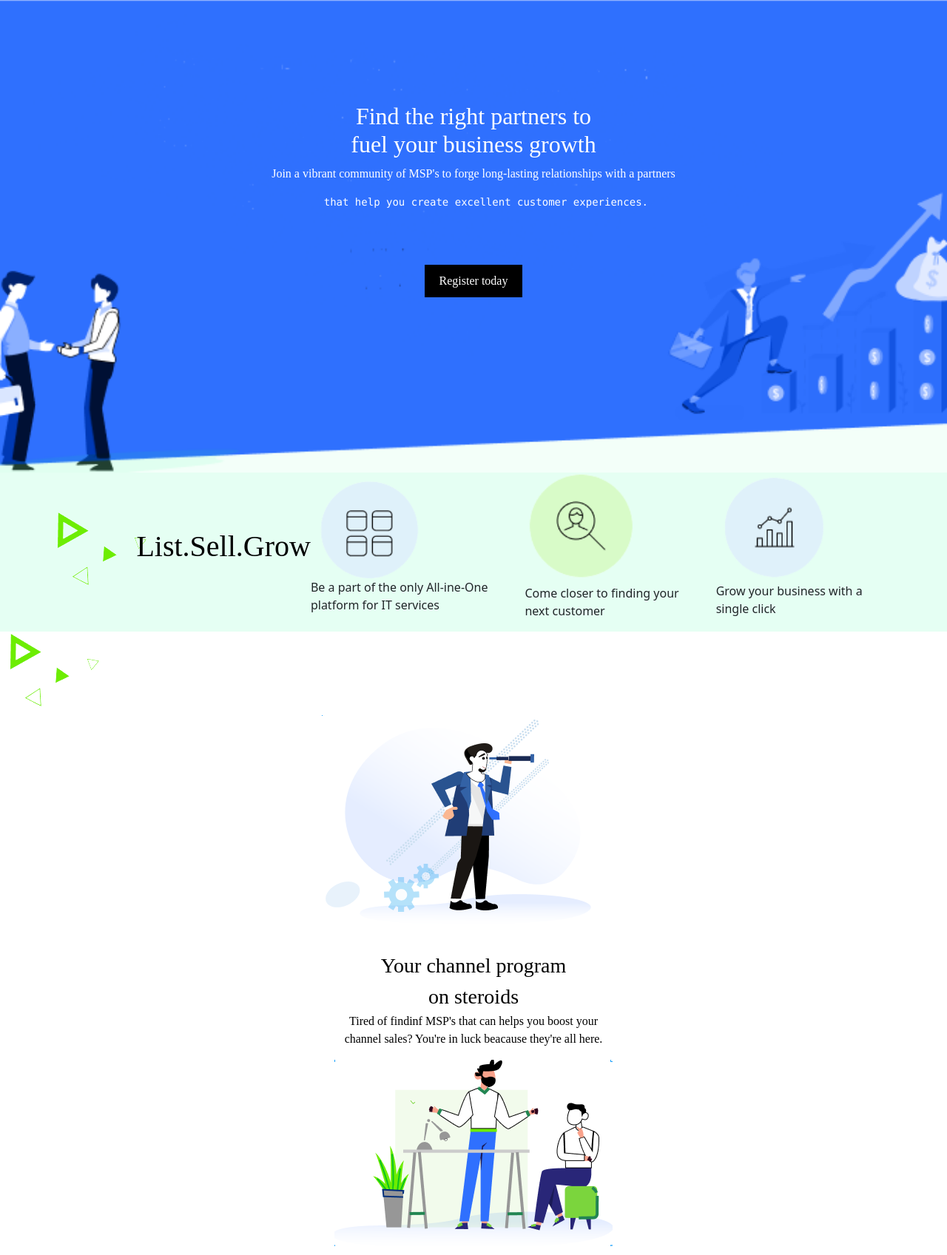
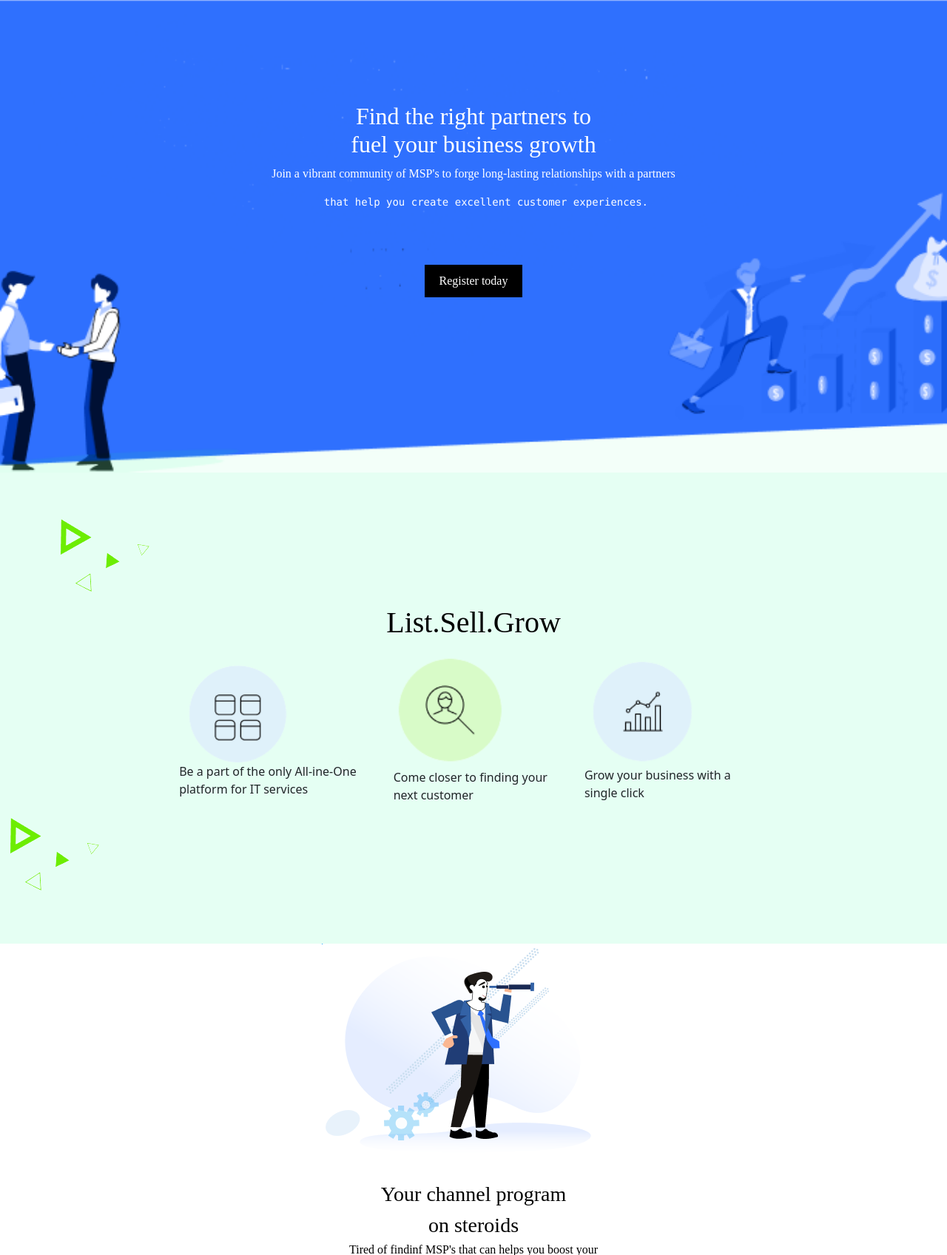
Before and after one commit to KarinaEly/zomentum, a PHP site: page / in a window 1280 px wide. Shown: the part 62-1759 px from the top of the page at 74% size. Run offline with PHP 8.4, Linux system fonts and the light colour scheme; some web fonts are replaced.

Commit message:
bannière

```diff
--- a/index.php
+++ b/index.php
@@ -20,8 +20,8 @@
 
 <!--backgroung color picto-->
 
-<div class="bg-vert position-picto">
-
+<div class="bg-vert ">
+<div class="container">
   <!--triangles vert droite-->
 
 <div class="triangles1">
@@ -33,13 +33,13 @@
 
 <div class="centrer">
 
+
   <p>List.Sell.Grow</p>
 
 </div>
 
-
 <!--pictogrammes rond-->
-
+<div class="position-picto">
   <div class="margin-picto">
     <img src="images/rond1-removebg.png" class="picto" alt="pictogramme"> <p> Be a part of the only All-ine-One<br> platform for IT services</p>
   </div>
@@ -50,12 +50,14 @@
       <img src="images/rond3-removebg.png" class="picto" alt="pictogramme statistique"><p>Grow your business with a<br> single click</p>
     </div>
   </div>
-<div class="triangles2">
-    <img src="images/triangles-removebg.png" alt="image trangles vert">
 
 </div>
 
-
+<div class="triangles2">
+      <img src="images/triangles-removebg.png" alt="image trangles vert">
+  </div>
+</div>
+</div>
 
 <!--1ère illustartion-->
 
--- a/style.css
+++ b/style.css
@@ -139,6 +139,10 @@ a:hover{
 
 .bg-vert{
     background-color: rgb(0, 255, 133, 0.1);
+    padding-top: 60px;
+    padding-bottom: 60px;
+
+
 }
 
 .position-picto{
@@ -176,14 +180,16 @@ a:hover{
 }
 
 .triangles1{
-    float: right;
+    display: flex;
+    justify-content: flex-end;
     width: 120px;
     height: auto;
+
 }
 
 .triangles2{
-    position: static;
-    bottom: 300px;
+    display: flex;
+    justify-content: flex-start;
     width: 120px;
     height: auto;
 
```
Lines whose indentation alone changed are shown as unchanged.
